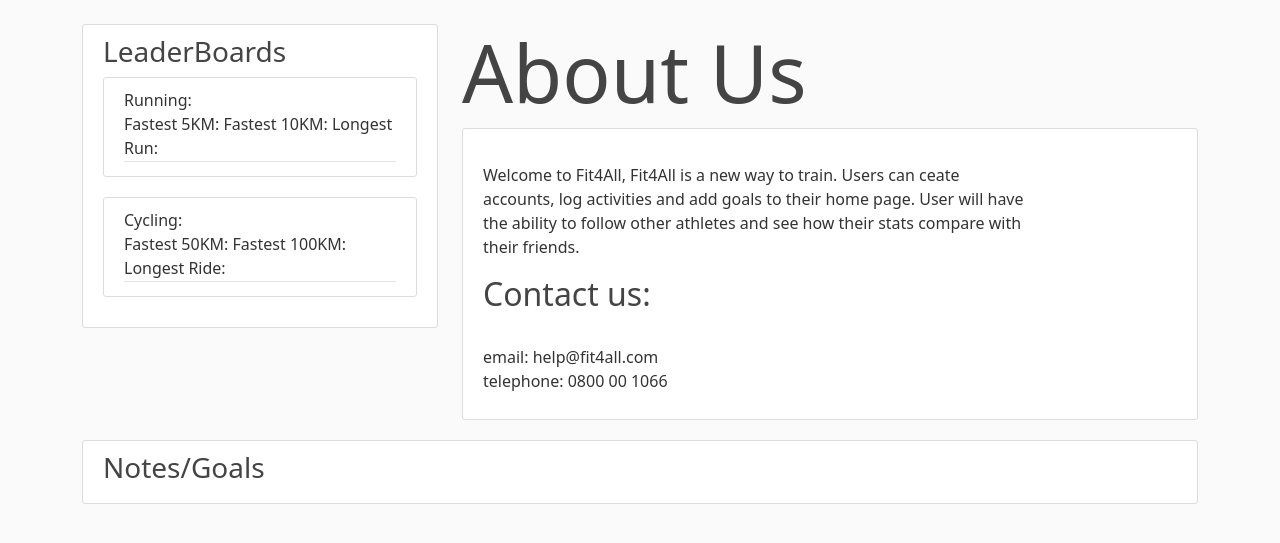
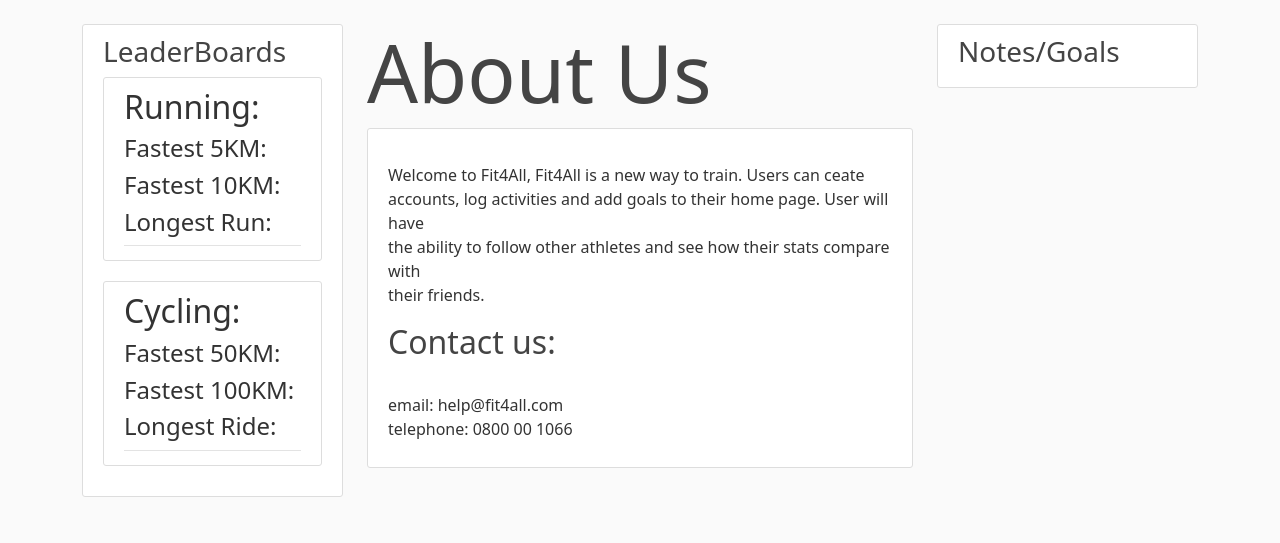
Before and after one commit to lewisstevenmackenzie/Glen-Lyon-Group-Project, a Flask app: page /about in a window 1280 px wide. Shown: the part 56-599 px from the top of the page. Run offline with Flask 2, Linux system fonts and the light colour scheme.

Commit message:
text size

```diff
--- a/fit4all/templates/layout.html
+++ b/fit4all/templates/layout.html
@@ -81,27 +81,27 @@
           <div class="content-section">
             <h3>LeaderBoards</h3>
              <article class="media content-section">
-               <p1>Running:</p1>
+               <p class="h2">Running:</p>
               <div class="media-body">
                 <div class="article-metadata">
-                  <p2>Fastest 5KM:</p2>
-                  <p2>Fastest 10KM:</p2>
-                  <p2>Longest Run:</p2>
+                  <p class="h4">Fastest 5KM:</p>
+                  <p class="h4">Fastest 10KM:</p>
+                  <p class="h4">Longest Run:</p>
               </article>
               <article class="media content-section">
-                <p1>Cycling:</p1>
+                <p class="h2">Cycling:</p>
                <div class="media-body">
                  <div class="article-metadata">
-                   <p2>Fastest 50KM:</p2>
-                   <p2>Fastest 100KM:</p2>
-                   <p2>Longest Ride:</p2>
+                   <p class="h4">Fastest 50KM:</p>
+                   <p class="h4">Fastest 100KM:</p>
+                   <p class="h4">Longest Ride:</p>
                </article>
 
           </div>
         </div>
 
 
-        <div class="col-8">
+        <div class="col-6">
           {% with messages = get_flashed_messages(with_categories=true) %} {% if
           messages %} {% for category, message in messages %}
           <div class="alert alert-{{ category }}">{{ message }}</div>
```
